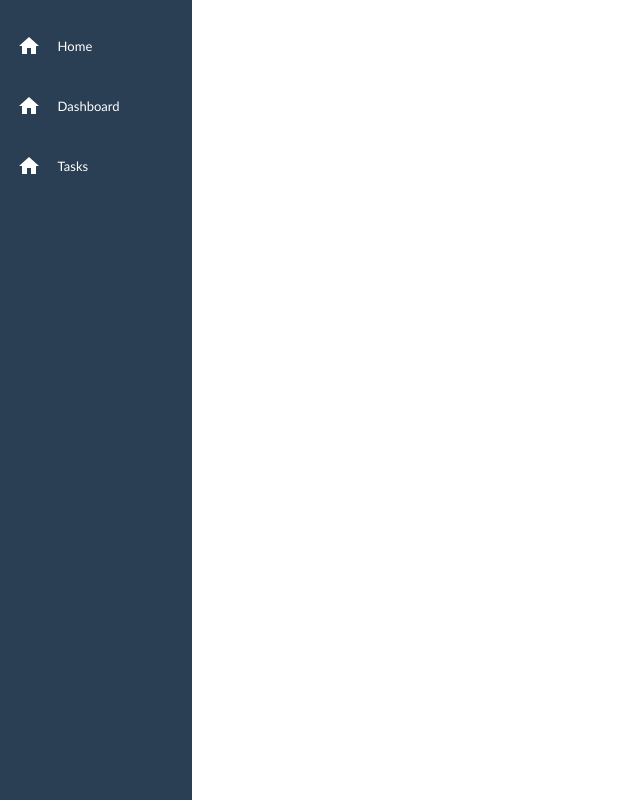
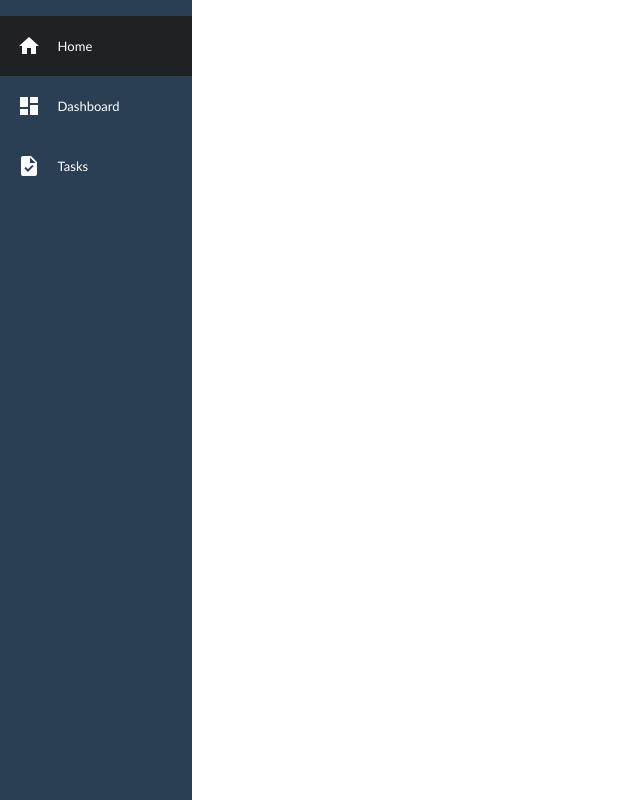
Before and after one commit to Kisekka-Alexander/advanced-python, a React (Create React App) app in the folder my_frontend/: page / in a window 1280 px wide. Shown: the whole page, without its empty margins (0-640 px from the left). Built offline with nearby package versions, Linux system fonts and the light colour scheme.

Commit message:
Update SidebarData.js

```diff
--- a/my_frontend/src/components/SidebarData.js
+++ b/my_frontend/src/components/SidebarData.js
@@ -1,22 +1,24 @@
 import HomeIcon from '@mui/icons-material/Home';
+import DashboardIcon from '@mui/icons-material/Dashboard';
+import TaskIcon from '@mui/icons-material/Task';
 
 export const SidebarData = [
 
     {
         title: 'Home',
         icon: <HomeIcon/>,
-        Link: '/home'
+        Link: '/'
     },
 
     {
         title: 'Dashboard',
-        icon: <HomeIcon/>,
+        icon: <DashboardIcon/>,
         Link: '/dashboard'
     },
 
     {
         title: 'Tasks',
-        icon: <HomeIcon/>,
+        icon: <TaskIcon/>,
         Link: '/tasks'
     },
 
```
